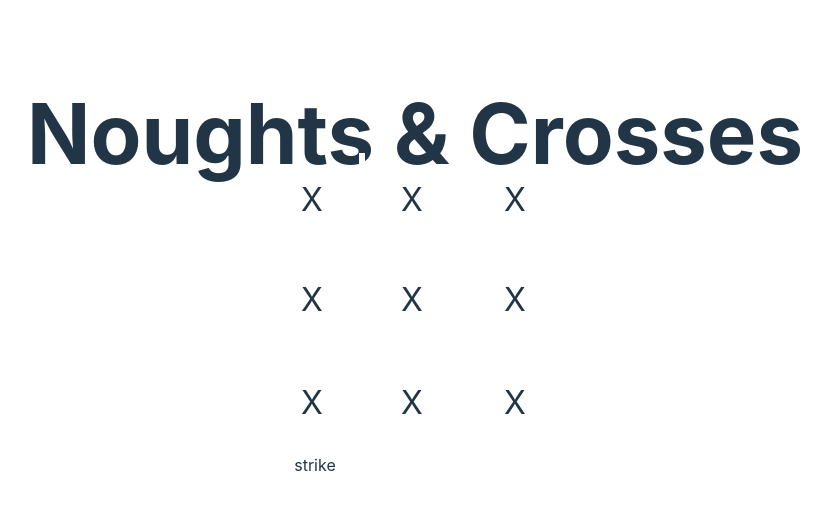
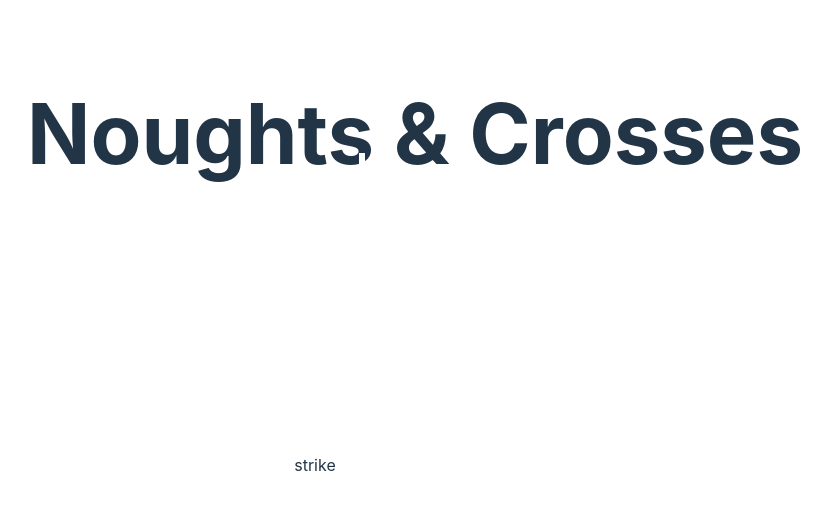
Before and after one commit to khadir786/noughts_crosses, a React (Vite) app: page / in a window 1280 px wide. Shown: the top 510 px of the page, without its empty margins (225-1056 px from the left). Built offline with nearby package versions, Linux system fonts and the light colour scheme.

Commit message:
added and assigned tiles associated with both players with click functionality

```diff
--- a/src/App.css
+++ b/src/App.css
@@ -3,11 +3,6 @@
   margin: 0 auto;
   padding: 2rem;
   text-align: center;
-}
-
-
-.title {
-
 }
 
 .title > h1 {
--- a/src/components/Board.jsx
+++ b/src/components/Board.jsx
@@ -1,18 +1,50 @@
 import Strike from "./Strike";
 import Tile from "./Tile";
 
-export default function Board() {
+export default function Board({ tiles, onTileClick }) {
   return (
     <div className="BoardContainer">
-      <Tile className="right-border bottom-border" />
-      <Tile className="right-border bottom-border" />
-      <Tile className="bottom-border" />
-      <Tile className="right-border bottom-border" />
-      <Tile className="right-border bottom-border" />
-      <Tile className="bottom-border" />
-      <Tile className="right-border" />
-      <Tile className="right-border" />
-      <Tile />
+      <Tile
+        onClick={() => onTileClick(0)}
+        value={tiles[0]}
+        className="right-border bottom-border"
+      />
+      <Tile
+        onClick={() => onTileClick(1)}
+        value={tiles[1]}
+        className="right-border bottom-border"
+      />
+      <Tile
+        onClick={() => onTileClick(2)}
+        value={tiles[2]}
+        className="bottom-border"
+      />
+      <Tile
+        onClick={() => onTileClick(3)}
+        value={tiles[3]}
+        className="right-border bottom-border"
+      />
+      <Tile
+        onClick={() => onTileClick(4)}
+        value={tiles[4]}
+        className="right-border bottom-border"
+      />
+      <Tile
+        onClick={() => onTileClick(5)}
+        value={tiles[5]}
+        className="bottom-border"
+      />
+      <Tile
+        onClick={() => onTileClick(6)}
+        value={tiles[6]}
+        className="right-border"
+      />
+      <Tile
+        onClick={() => onTileClick(7)}
+        value={tiles[7]}
+        className="right-border"
+      />
+      <Tile onClick={() => onTileClick(8)} value={tiles[8]} />
       <Strike />
     </div>
   );
--- a/src/components/NoughtsCrosses.jsx
+++ b/src/components/NoughtsCrosses.jsx
@@ -1,12 +1,31 @@
+import { useState } from 'react';
 import Board from './Board';
+
+const PLAYER_X = "X";
+const PLAYER_Y = "Y";
+
 function NoughtsCrosses() {
+    const [tiles, setTiles] = useState(Array(9).fill(null))
+    const  [currentPlayer, setCurrentPlayer] = useState(PLAYER_X);
+
+    function handleTileClick(index) {
+        if (tiles[index] != null) return; // tile already filled in
+        const newTiles = [...tiles];
+        newTiles[index] = currentPlayer;
+        setTiles(newTiles);
+        const newPlayer = currentPlayer  === PLAYER_X ? PLAYER_Y : PLAYER_X;
+        setCurrentPlayer(newPlayer);
+
+        console.log(index);
+    }
+
   return (
     <div className="app">
       <div className="title">
         <h1>Noughts & Crosses</h1>
       </div>
       <div className="GameContainer">
-        <Board />
+        <Board tiles={tiles} onTileClick={handleTileClick}/>
       </div>
     </div>
   );
--- a/src/components/Tile.jsx
+++ b/src/components/Tile.jsx
@@ -1,6 +1,7 @@
-export default function Tile({ className }) {
-    return (
-        <div className={`tile ${className}`}>X</div>
-
-    );
+export default function Tile({ className, value, onClick }) {
+  return (
+    <div onClick={onClick} className={`tile ${className}`}>
+      {value}
+    </div>
+  );
 }
```
Also changed, not shown: .eslintrc.cjs.
